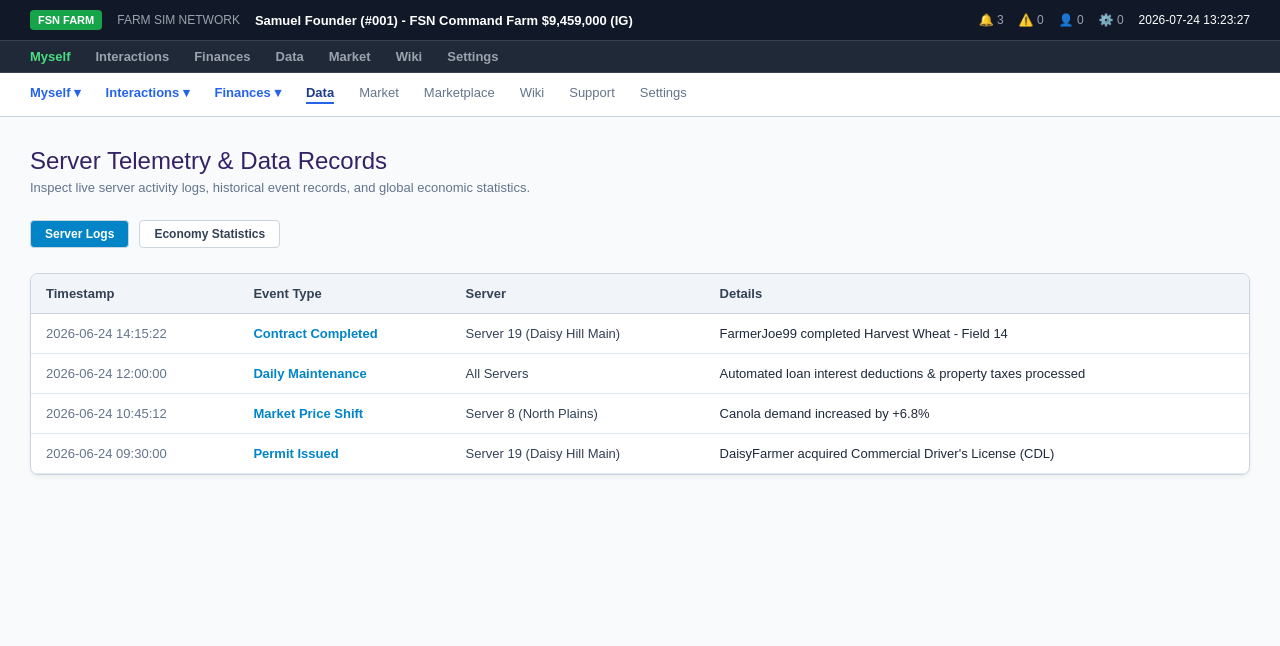
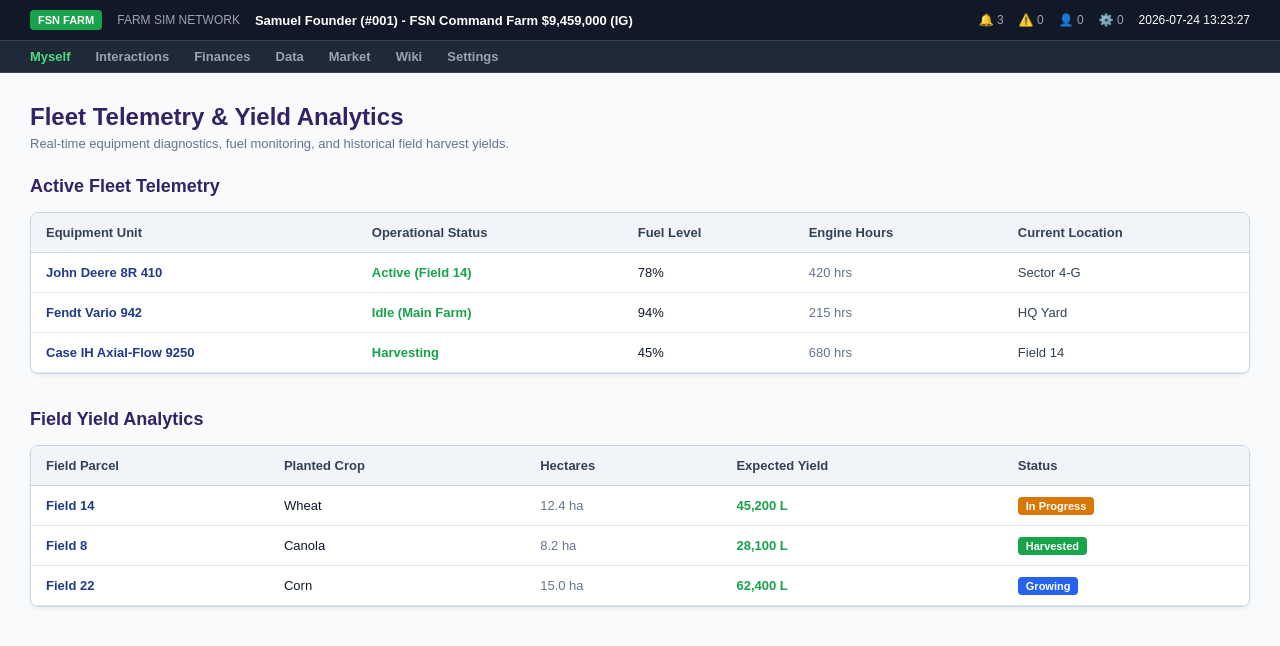
Before and after one commit to Daisyfarm/ctfg-portal, a Next.js app: page /data in a window 1280 px wide. Shown: the top 646 px of the page. Built offline with nearby package versions, Linux system fonts and the light colour scheme.

Commit message:
Update page.tsx

```diff
--- a/app/data/page.tsx
+++ b/app/data/page.tsx
@@ -2,111 +2,96 @@
 import React, { useState } from 'react';
 
 export default function DataPage() {
-  const [activeTab, setActiveTab] = useState('Server Logs');
+  const [telemetry, setTelemetry] = useState([
+    { id: 1, unit: 'John Deere 8R 410', status: 'Active (Field 14)', fuel: '78%', engineHours: '420 hrs', location: 'Sector 4-G' },
+    { id: 2, unit: 'Fendt Vario 942', status: 'Idle (Main Farm)', fuel: '94%', engineHours: '215 hrs', location: 'HQ Yard' },
+    { id: 3, unit: 'Case IH Axial-Flow 9250', status: 'Harvesting', fuel: '45%', engineHours: '680 hrs', location: 'Field 14' }
+  ]);
 
-  const serverLogs = [
-    { id: 1, timestamp: '2026-06-24 14:15:22', event: 'Contract Completed', server: 'Server 19 (Daisy Hill Main)', details: 'FarmerJoe99 completed Harvest Wheat - Field 14' },
-    { id: 2, timestamp: '2026-06-24 12:00:00', event: 'Daily Maintenance', server: 'All Servers', details: 'Automated loan interest deductions & property taxes processed' },
-    { id: 3, timestamp: '2026-06-24 10:45:12', event: 'Market Price Shift', server: 'Server 8 (North Plains)', details: 'Canola demand increased by +6.8%' },
-    { id: 4, timestamp: '2026-06-24 09:30:00', event: 'Permit Issued', server: 'Server 19 (Daisy Hill Main)', details: 'DaisyFarmer acquired Commercial Driver\'s License (CDL)' }
-  ];
-
-  const economyStats = [
-    { label: 'Total Currency in Circulation', value: '$14,285,400', change: '+5.4% this week' },
-    { label: 'Active Contracts Worldwide', value: '142 Contracts', change: '18 pending completion' },
-    { label: 'Total Grain Harvested', value: '4,850,000 Liters', change: 'Wheat leading output' },
-    { label: 'Registered Farm Plots', value: '88 Farms', change: '12 available for auction' }
+  const fieldYields = [
+    { id: 1, field: 'Field 14', crop: 'Wheat', size: '12.4 ha', expectedYield: '45,200 L', status: 'In Progress' },
+    { id: 2, field: 'Field 8', crop: 'Canola', size: '8.2 ha', expectedYield: '28,100 L', status: 'Harvested' },
+    { id: 3, field: 'Field 22', crop: 'Corn', size: '15.0 ha', expectedYield: '62,400 L', status: 'Growing' }
   ];
 
   return (
-    <div style={{ background: '#f8fafc', minHeight: '100vh', color: '#000', fontFamily: 'Arial, sans-serif' }}>
-      {/* Top Navigation Bar */}
-      <div style={{ background: '#fff', borderBottom: '1px solid #cbd5e1', padding: '12px 30px' }}>
-        <div style={{ display: 'flex', gap: '25px', maxWidth: '1400px', margin: '0 auto', fontSize: '13px', fontWeight: 'bold', color: '#2563eb', flexWrap: 'wrap' }}>
-          <span style={{ cursor: 'pointer' }}>Myself ▾</span>
-          <span style={{ cursor: 'pointer' }}>Interactions ▾</span>
-          <span style={{ cursor: 'pointer' }}>Finances ▾</span>
-          <span style={{ color: '#1e3a8a', borderBottom: '2px solid #2563eb', paddingBottom: '2px', cursor: 'pointer' }}>Data</span>
-          <span style={{ color: '#64748b', fontWeight: 'normal', cursor: 'pointer' }}>Market</span>
-          <span style={{ color: '#64748b', fontWeight: 'normal', cursor: 'pointer' }}>Marketplace</span>
-          <span style={{ color: '#64748b', fontWeight: 'normal', cursor: 'pointer' }}>Wiki</span>
-          <span style={{ color: '#64748b', fontWeight: 'normal', cursor: 'pointer' }}>Support</span>
-          <span style={{ color: '#64748b', fontWeight: 'normal', cursor: 'pointer' }}>Settings</span>
-        </div>
-      </div>
-
-      <div style={{ maxWidth: '1400px', margin: '30px auto', padding: '0 30px' }}>
+    <div style={{ background: '#f8fafc', minHeight: '100vh', color: '#000', fontFamily: 'Arial, sans-serif', padding: '30px' }}>
+      <div style={{ maxWidth: '1400px', margin: '0 auto' }}>
 
         {/* Page Header */}
         <div style={{ marginBottom: '25px' }}>
-          <h1 style={{ fontSize: '24px', fontWeight: 'normal', color: '#332266', margin: '0 0 5px 0' }}>
-            Server Telemetry & Data Records
+          <h1 style={{ fontSize: '24px', fontWeight: 'bold', color: '#332266', margin: '0 0 5px 0' }}>
+            Fleet Telemetry & Yield Analytics
           </h1>
           <p style={{ fontSize: '13px', color: '#64748b', margin: '0' }}>
-            Inspect live server activity logs, historical event records, and global economic statistics.
+            Real-time equipment diagnostics, fuel monitoring, and historical field harvest yields.
           </p>
         </div>
 
-        {/* Sub Navigation Tabs */}
-        <div style={{ display: 'flex', gap: '10px', marginBottom: '25px' }}>
-          {['Server Logs', 'Economy Statistics'].map((tab) => (
-            <button
-              key={tab}
-              onClick={() => setActiveTab(tab)}
-              style={{
-                background: activeTab === tab ? '#0284c7' : '#fff',
-                color: activeTab === tab ? '#fff' : '#334155',
-                border: '1px solid #cbd5e1',
-                padding: '6px 14px',
-                fontWeight: 'bold',
-                borderRadius: '4px',
-                cursor: 'pointer',
-                fontSize: '12px'
-              }}
-            >
-              {tab}
-            </button>
-          ))}
-        </div>
-
-        {/* Tab Content: Server Logs */}
-        {activeTab === 'Server Logs' && (
-          <div style={{ background: '#fff', border: '1px solid #cbd5e1', borderRadius: '8px', overflow: 'hidden', boxShadow: '0 2px 4px rgba(0,0,0,0.05)' }}>
+        {/* Fleet Telemetry Section */}
+        <h2 style={{ fontSize: '18px', color: '#332266', marginBottom: '15px' }}>Active Fleet Telemetry</h2>
+        <div style={{ background: '#fff', border: '1px solid #cbd5e1', borderRadius: '8px', overflow: 'hidden', marginBottom: '35px', boxShadow: '0 2px 4px rgba(0,0,0,0.05)' }}>
           <table style={{ width: '100%', borderCollapse: 'collapse', textAlign: 'left', fontSize: '13px' }}>
             <thead>
               <tr style={{ background: '#f1f5f9', borderBottom: '1px solid #cbd5e1', color: '#334155' }}>
-                  <th style={{ padding: '12px 15px' }}>Timestamp</th>
-                  <th style={{ padding: '12px 15px' }}>Event Type</th>
-                  <th style={{ padding: '12px 15px' }}>Server</th>
-                  <th style={{ padding: '12px 15px' }}>Details</th>
+                <th style={{ padding: '12px 15px' }}>Equipment Unit</th>
+                <th style={{ padding: '12px 15px' }}>Operational Status</th>
+                <th style={{ padding: '12px 15px' }}>Fuel Level</th>
+                <th style={{ padding: '12px 15px' }}>Engine Hours</th>
+                <th style={{ padding: '12px 15px' }}>Current Location</th>
               </tr>
             </thead>
             <tbody>
-                {serverLogs.map((log) => (
-                  <tr key={log.id} style={{ borderBottom: '1px solid #e2e8f0' }}>
-                    <td style={{ padding: '12px 15px', color: '#64748b' }}>{log.timestamp}</td>
-                    <td style={{ padding: '12px 15px', fontWeight: 'bold', color: '#0284c7' }}>{log.event}</td>
-                    <td style={{ padding: '12px 15px', color: '#334155' }}>{log.server}</td>
-                    <td style={{ padding: '12px 15px', color: '#1e293b' }}>{log.details}</td>
+              {telemetry.map((item) => (
+                <tr key={item.id} style={{ borderBottom: '1px solid #e2e8f0' }}>
+                  <td style={{ padding: '12px 15px', fontWeight: 'bold', color: '#1e3a8a' }}>{item.unit}</td>
+                  <td style={{ padding: '12px 15px', color: '#16a34a', fontWeight: 'bold' }}>{item.status}</td>
+                  <td style={{ padding: '12px 15px', color: '#0f172a' }}>{item.fuel}</td>
+                  <td style={{ padding: '12px 15px', color: '#64748b' }}>{item.engineHours}</td>
+                  <td style={{ padding: '12px 15px', color: '#334155' }}>{item.location}</td>
                 </tr>
               ))}
             </tbody>
           </table>
         </div>
-        )}
 
-        {/* Tab Content: Economy Statistics */}
-        {activeTab === 'Economy Statistics' && (
-          <div style={{ display: 'grid', gridTemplateColumns: 'repeat(auto-fit, minmax(300px, 1fr))', gap: '20px' }}>
-            {economyStats.map((stat, index) => (
-              <div key={index} style={{ background: '#fff', border: '1px solid #cbd5e1', borderRadius: '8px', padding: '25px', boxShadow: '0 2px 4px rgba(0,0,0,0.05)' }}>
-                <div style={{ fontSize: '11px', fontWeight: 'bold', color: '#64748b', textTransform: 'uppercase', marginBottom: '8px' }}>{stat.label}</div>
-                <div style={{ fontSize: '28px', fontWeight: 'bold', color: '#1e3a8a', marginBottom: '8px' }}>{stat.value}</div>
-                <div style={{ fontSize: '12px', color: '#16a34a', fontWeight: 'bold' }}>{stat.change}</div>
+        {/* Field Yield Analytics Section */}
+        <h2 style={{ fontSize: '18px', color: '#332266', marginBottom: '15px' }}>Field Yield Analytics</h2>
+        <div style={{ background: '#fff', border: '1px solid #cbd5e1', borderRadius: '8px', overflow: 'hidden', boxShadow: '0 2px 4px rgba(0,0,0,0.05)' }}>
+          <table style={{ width: '100%', borderCollapse: 'collapse', textAlign: 'left', fontSize: '13px' }}>
+            <thead>
+              <tr style={{ background: '#f1f5f9', borderBottom: '1px solid #cbd5e1', color: '#334155' }}>
+                <th style={{ padding: '12px 15px' }}>Field Parcel</th>
+                <th style={{ padding: '12px 15px' }}>Planted Crop</th>
+                <th style={{ padding: '12px 15px' }}>Hectares</th>
+                <th style={{ padding: '12px 15px' }}>Expected Yield</th>
+                <th style={{ padding: '12px 15px' }}>Status</th>
+              </tr>
+            </thead>
+            <tbody>
+              {fieldYields.map((fy) => (
+                <tr key={fy.id} style={{ borderBottom: '1px solid #e2e8f0' }}>
+                  <td style={{ padding: '12px 15px', fontWeight: 'bold', color: '#1e3a8a' }}>{fy.field}</td>
+                  <td style={{ padding: '12px 15px', color: '#0f172a' }}>{fy.crop}</td>
+                  <td style={{ padding: '12px 15px', color: '#64748b' }}>{fy.size}</td>
+                  <td style={{ padding: '12px 15px', fontWeight: 'bold', color: '#16a34a' }}>{fy.expectedYield}</td>
+                  <td style={{ padding: '12px 15px' }}>
+                    <span style={{
+                      background: fy.status === 'In Progress' ? '#d97706' : fy.status === 'Harvested' ? '#16a34a' : '#2563eb',
+                      color: '#fff',
+                      padding: '3px 8px',
+                      borderRadius: '4px',
+                      fontSize: '11px',
+                      fontWeight: 'bold'
+                    }}>
+                      {fy.status}
+                    </span>
+                  </td>
+                </tr>
+              ))}
+            </tbody>
+          </table>
         </div>
-            ))}
-          </div>
-        )}
 
       </div>
     </div>
```
Lines whose indentation alone changed are shown as unchanged.
